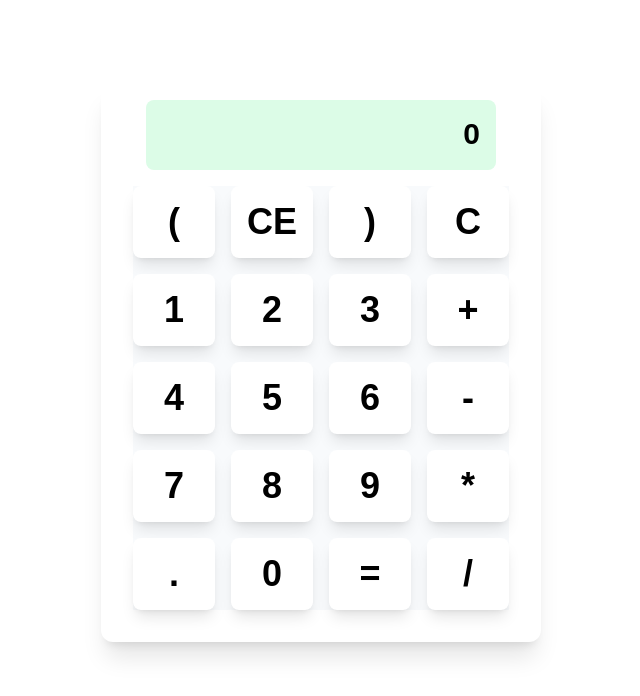
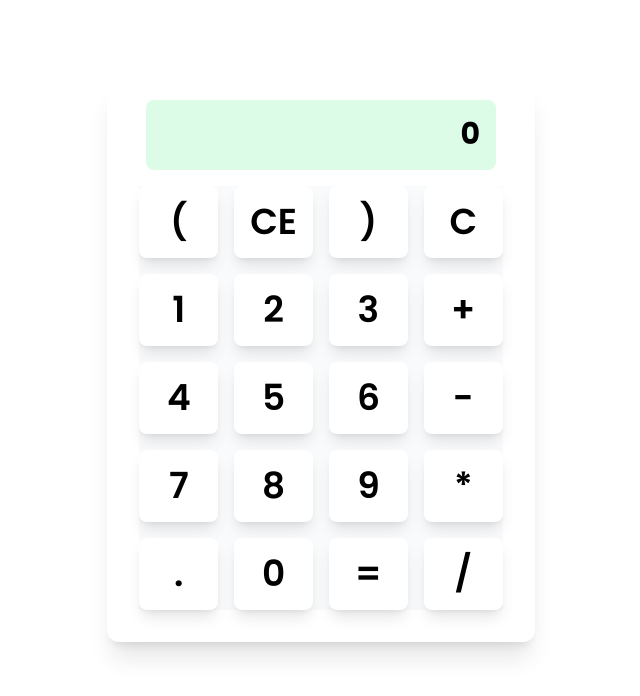
Before and after one commit to Ayush0054/calculator, a React (Vite) app: page / in a window 1280 px wide. Shown: the top 696 px of the page, without its empty margins (319-959 px from the left). Built offline with nearby package versions, Linux system fonts and the light colour scheme.

Commit message:
Fix : import erro in css file

```diff
--- a/src/index.css
+++ b/src/index.css
@@ -1,7 +1,7 @@
+@import url("https://fonts.googleapis.com/css2?family=Poppins:ital,wght@0,100;0,200;0,300;0,400;0,500;0,600;0,700;0,800;0,900;1,100;1,200;1,300;1,400;1,500;1,600;1,700;1,800;1,900&display=swap");
 @tailwind base;
 @tailwind components;
 @tailwind utilities;
-@import url("https://fonts.googleapis.com/css2?family=Poppins:ital,wght@0,100;0,200;0,300;0,400;0,500;0,600;0,700;0,800;0,900;1,100;1,200;1,300;1,400;1,500;1,600;1,700;1,800;1,900&display=swap");
 body {
   font-family: "Poppins", sans-serif;
 }
```
